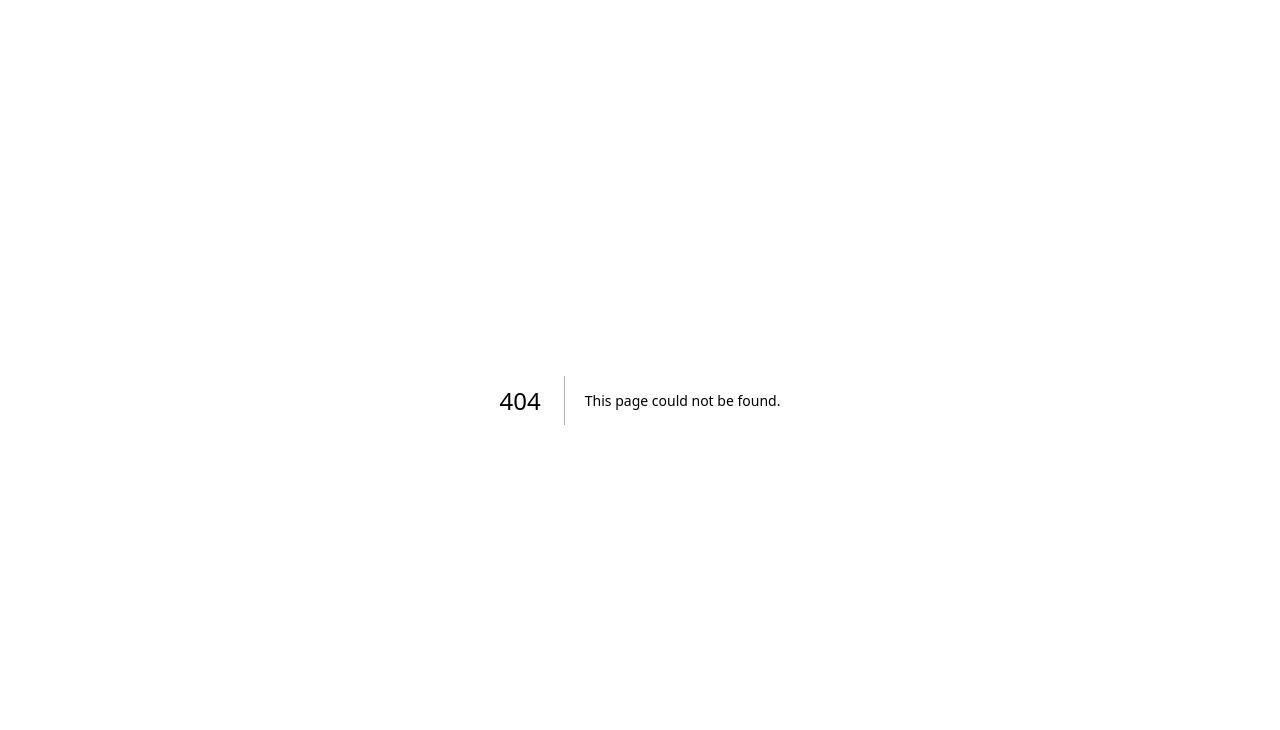
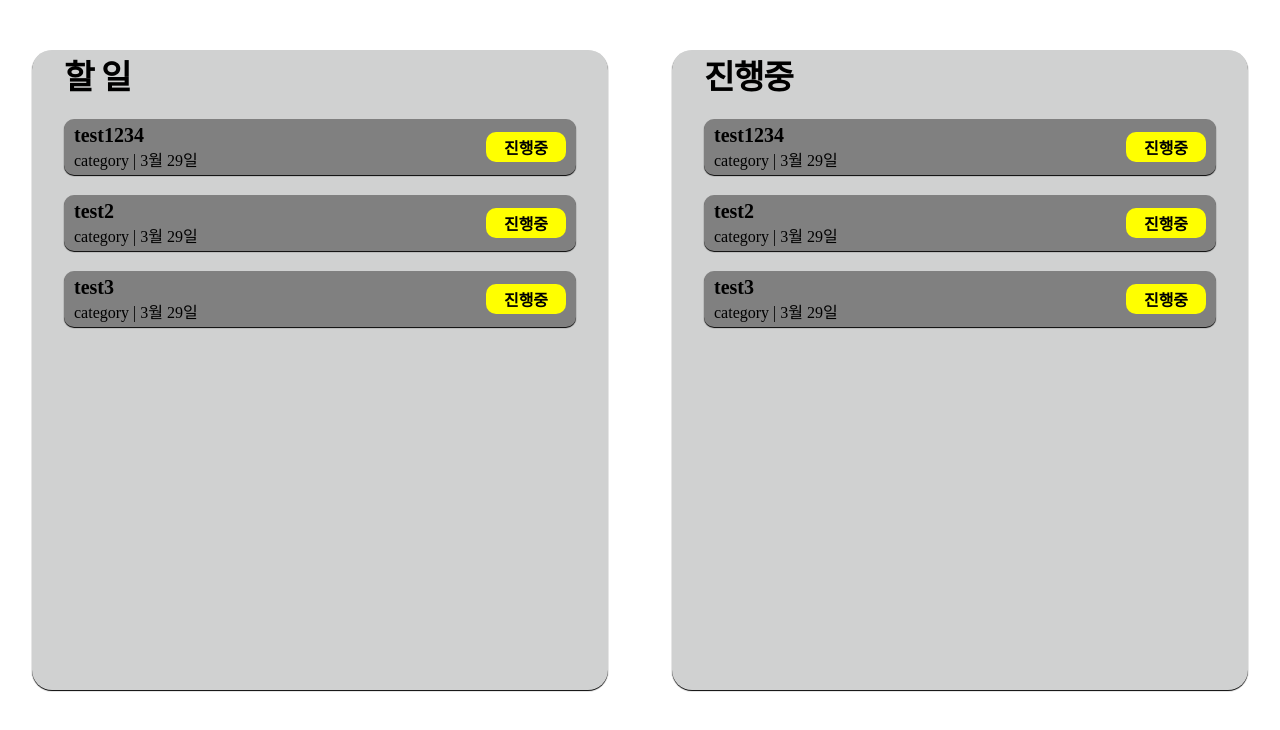
Before and after one commit to HarenKei/DCC_FE, a Next.js app: page /MyTask/TaskBoard in a window 1280 px wide. Before the commit this address had no page. Shown: the top 730 px of the page. Built offline with nearby package versions, Linux system fonts and the light colour scheme.

Commit message:
TaskBoard 제작 및 TaskMain 생성
TaskMain에 TaskBar와 TaskBoard를 결합시킴

```diff
--- a/pages/MyTask/AddTaskButton.tsx
+++ b/pages/MyTask/AddTaskButton.tsx
@@ -16,7 +16,7 @@ const Container = styled.div`
     align-items: center;
 
     width: 8vw;
-    height: 5vw;
+    height: 8vh;
 
     background-color: red;
     border-radius: 10px;
--- /dev/null
+++ b/pages/MyTask/LeftTaskBoard.tsx
@@ -0,0 +1,77 @@
+import React from "react";
+import TaskCard from "@/src/Common/TaskCard";
+import styled from "styled-components";
+
+const LeftTaskBoard = () => {
+  return (
+    <TaskBoardContainer>
+      <TaskCardZone>
+
+        <MainTitleAndSearchZone>
+          <TaskBoardTitle>할 일</TaskBoardTitle>
+          {/* 검색창 들어갈곳*/}
+        </MainTitleAndSearchZone>
+
+        <TaskCard
+          title={"test1234"}
+          category={"category"}
+          date={"3월 29일"}
+          status={"진행중"}
+        />
+        <TaskCard
+          title={"test2"}
+          category={"category"}
+          date={"3월 29일"}
+          status={"진행중"}
+        />
+        <TaskCard
+          title={"test3"}
+          category={"category"}
+          date={"3월 29일"}
+          status={"진행중"}
+        />
+      </TaskCardZone>
+    </TaskBoardContainer>
+  );
+};
+
+const TaskBoardContainer = styled.div`
+  display: flex;
+  flex-direction: column;
+  align-items: center;
+
+  width: 45vw;
+  height: 80vh;
+
+  background-color: #d0d1d1;
+  border-radius: 20px;
+
+  box-shadow: 0px 1px 1px black;
+`;
+
+const TaskCardZone = styled.div`
+  display: flex;
+  flex-direction: column;
+  justify-content: center;
+  align-items: flex-start;
+`;
+
+const MainTitleAndSearchZone = styled.div`
+  width: 40vw;
+  display: flex;
+  flex-direction: row;
+  justify-content: space-between;
+  align-items: center;
+
+  a{
+    font-weight: 100;
+  }
+`;
+
+const TaskBoardTitle = styled.h1`
+  font-size: 25pt;
+  letter-spacing: -1px;
+  margin-bottom: 20px;
+`;
+
+export default LeftTaskBoard
--- /dev/null
+++ b/pages/MyTask/RightTaskBoard.tsx
@@ -0,0 +1,77 @@
+import React from "react";
+import TaskCard from "@/src/Common/TaskCard";
+import styled from "styled-components";
+
+const RightTaskBoard = () => {
+  return (
+    <TaskBoardContainer>
+      <TaskCardZone>
+
+        <MainTitleAndSearchZone>
+          <TaskBoardTitle>진행중</TaskBoardTitle>
+          {/* 검색창 들어갈곳*/}
+        </MainTitleAndSearchZone>
+
+        <TaskCard
+          title={"test1234"}
+          category={"category"}
+          date={"3월 29일"}
+          status={"진행중"}
+        />
+        <TaskCard
+          title={"test2"}
+          category={"category"}
+          date={"3월 29일"}
+          status={"진행중"}
+        />
+        <TaskCard
+          title={"test3"}
+          category={"category"}
+          date={"3월 29일"}
+          status={"진행중"}
+        />
+      </TaskCardZone>
+    </TaskBoardContainer>
+  );
+};
+
+const TaskBoardContainer = styled.div`
+  display: flex;
+  flex-direction: column;
+  align-items: center;
+
+  width: 45vw;
+  height: 80vh;
+
+  background-color: #d0d1d1;
+  border-radius: 20px;
+
+  box-shadow: 0px 1px 1px black;
+`;
+
+const TaskCardZone = styled.div`
+  display: flex;
+  flex-direction: column;
+  justify-content: center;
+  align-items: flex-start;
+`;
+
+const MainTitleAndSearchZone = styled.div`
+  width: 40vw;
+  display: flex;
+  flex-direction: row;
+  justify-content: space-between;
+  align-items: center;
+
+  a{
+    font-weight: 100;
+  }
+`;
+
+const TaskBoardTitle = styled.h1`
+  font-size: 25pt;
+  letter-spacing: -1px;
+  margin-bottom: 20px;
+`;
+
+export default RightTaskBoard;
--- /dev/null
+++ b/pages/MyTask/TaskBoard.tsx
@@ -0,0 +1,26 @@
+import React from "react";
+import styled from "styled-components";
+import LeftTaskBoard from "./LeftTaskBoard";
+import RightTaskBoard from "./RightTaskBoard";
+
+const TaskBoard = () => {
+    return(
+        <TaskBoardMainContainer>
+          <LeftTaskBoard/>
+          <RightTaskBoard/>
+        </TaskBoardMainContainer>
+
+    );
+};
+
+const TaskBoardMainContainer = styled.div`
+  display: flex;
+  flex-direction: row;
+
+  margin-top: 50px;
+  margin-bottom: 50px;
+
+  justify-content: space-around;
+`;
+
+export default TaskBoard;
```
Also changed, not shown: pages/MyTask/TaskBar.tsx (+18 -6 lines), pages/MyTask/TaskMain.tsx (added, +21 -0 lines).
